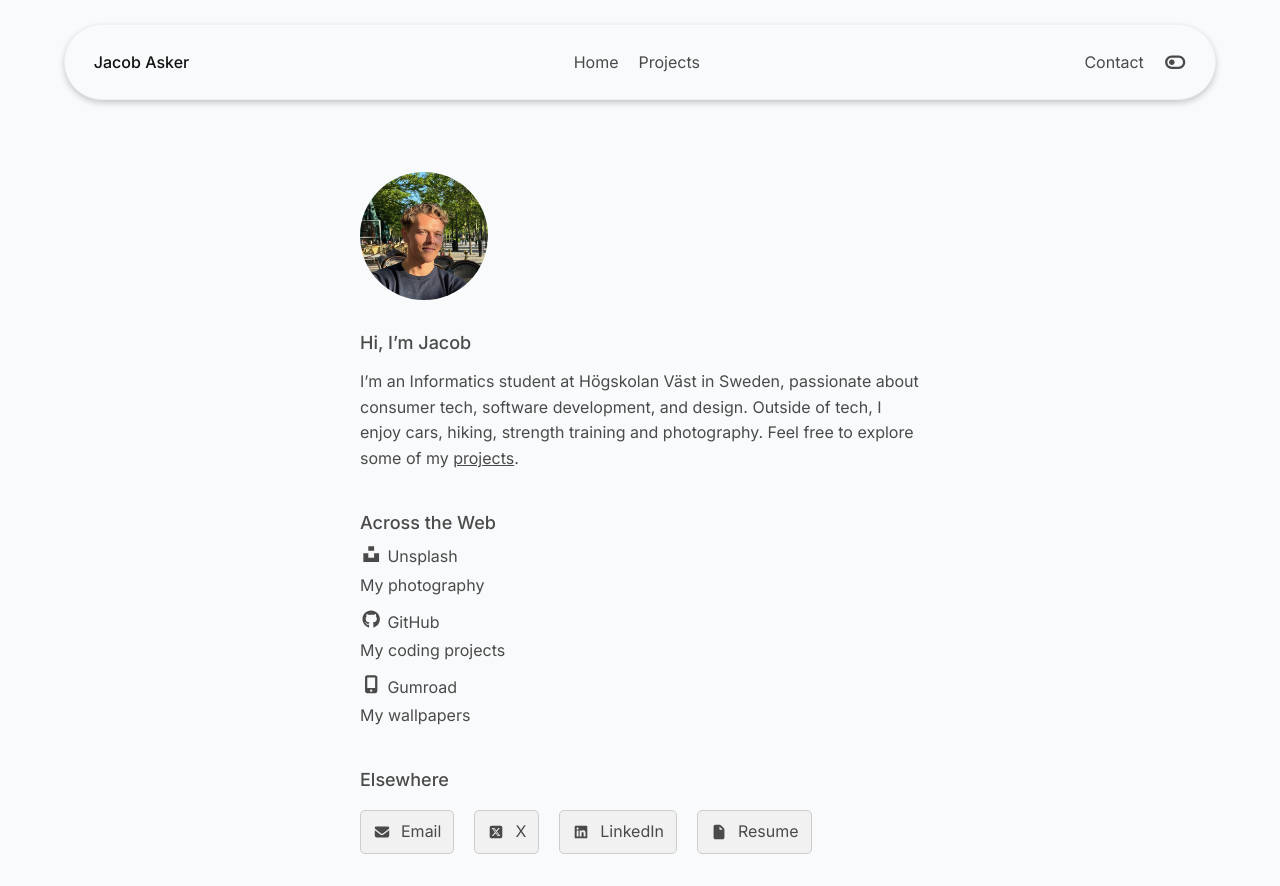
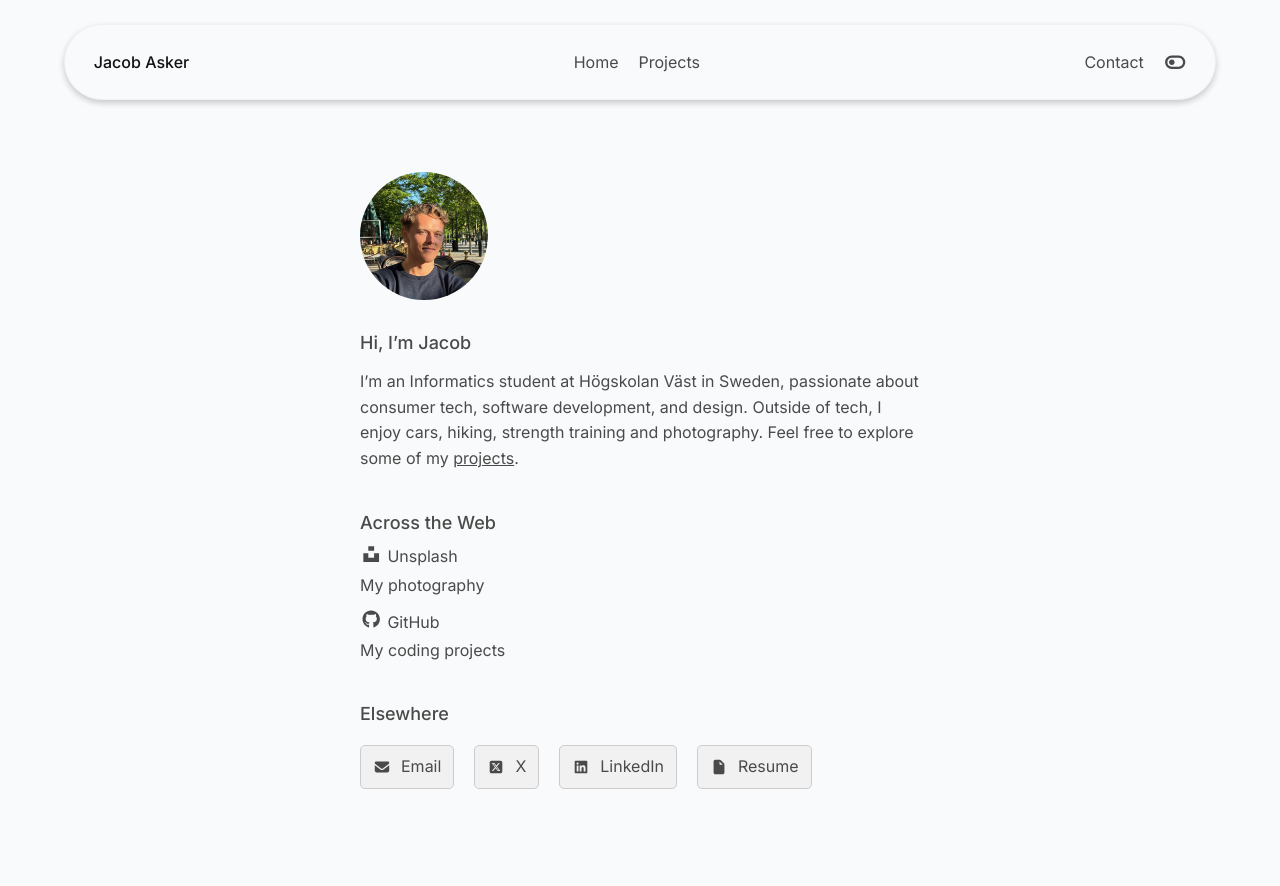
Before and after one commit to Jackan04/Portfolio, a React (Vite) app: page / in a window 1280 px wide. After the commit the page ends 821 px from the top, so only its background shows below. Built offline with nearby package versions, Linux system fonts and the light colour scheme.

Commit message:
added border on header dropdown menu for better visibility; removed Gumroad link from Home page

```diff
--- a/src/components/Header/Header.module.css
+++ b/src/components/Header/Header.module.css
@@ -101,12 +101,13 @@
         gap: var(--gap-header);
         position: absolute;
         top: 100%;
-        right: 1px;
+        right: 0px;
         z-index: 10;
         background-color: var(--background);
         padding: 1rem 2rem;
         border-radius: var(--border-radius);
         box-shadow: 0 4px 4px 0 rgba(0, 0, 0, 0.10);
+        border: 1px solid var(--border-dark);
     }
 
 
--- a/src/pages/Home.jsx
+++ b/src/pages/Home.jsx
@@ -35,7 +35,6 @@ export default function Home(){
                         <h2 className={styles.heading}>Across the Web</h2>
                         <CreativeCard href="https://unsplash.com/@jacobasker04" icon={<UnsplashIcon className={styles.iconCreative}/>} title="Unsplash" description="My photography"></CreativeCard>
                         <CreativeCard href="https://github.com/Jackan04?tab=repositories" icon={<GitHubIcon className={styles.iconCreative}/>} title="GitHub" description="My coding projects"></CreativeCard>
-                        <CreativeCard href="https://askerjacob.gumroad.com" icon={<GumroadIcon className={styles.iconCreative}/>} title="Gumroad" description="My wallpapers"></CreativeCard>
                     </div>
 
 
```
